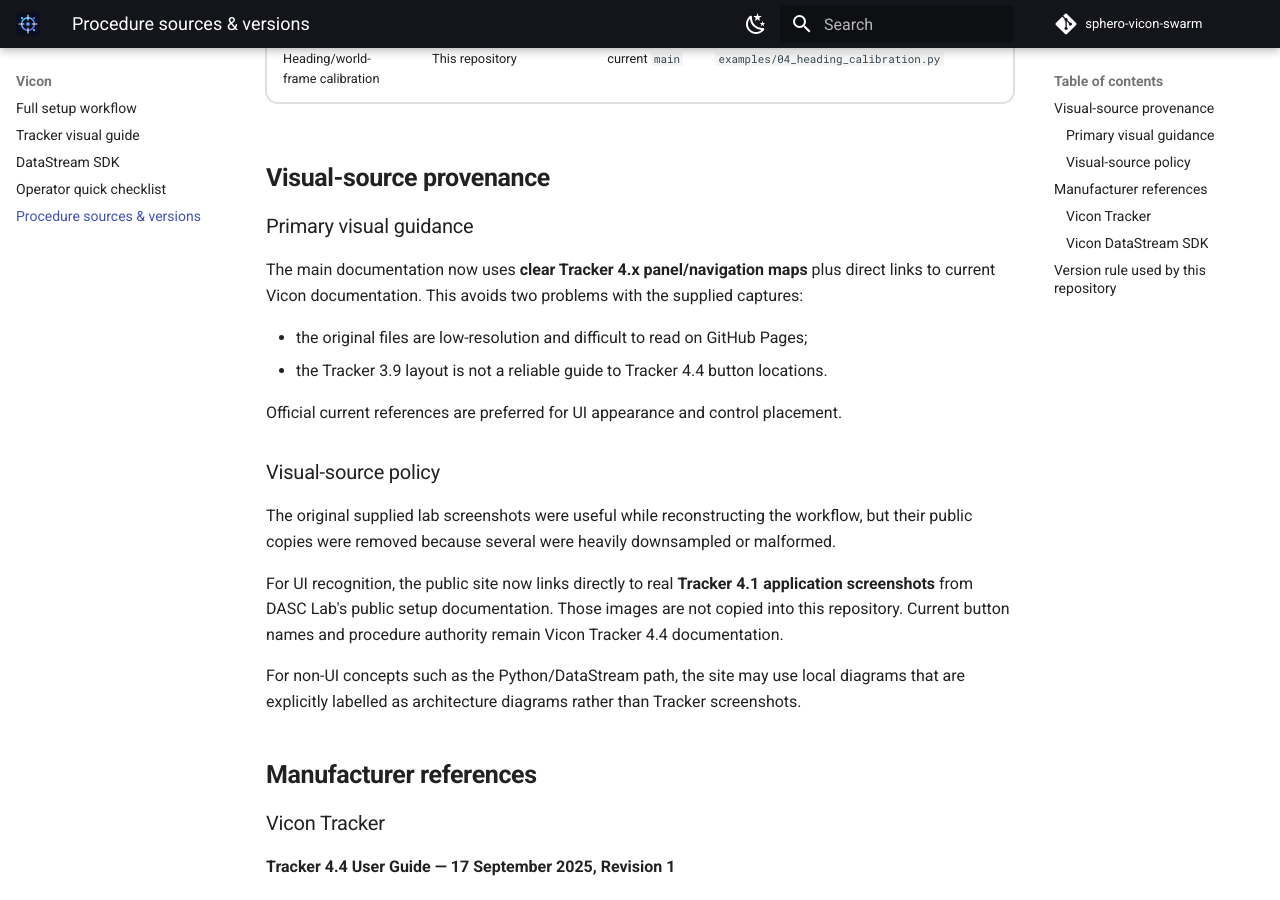
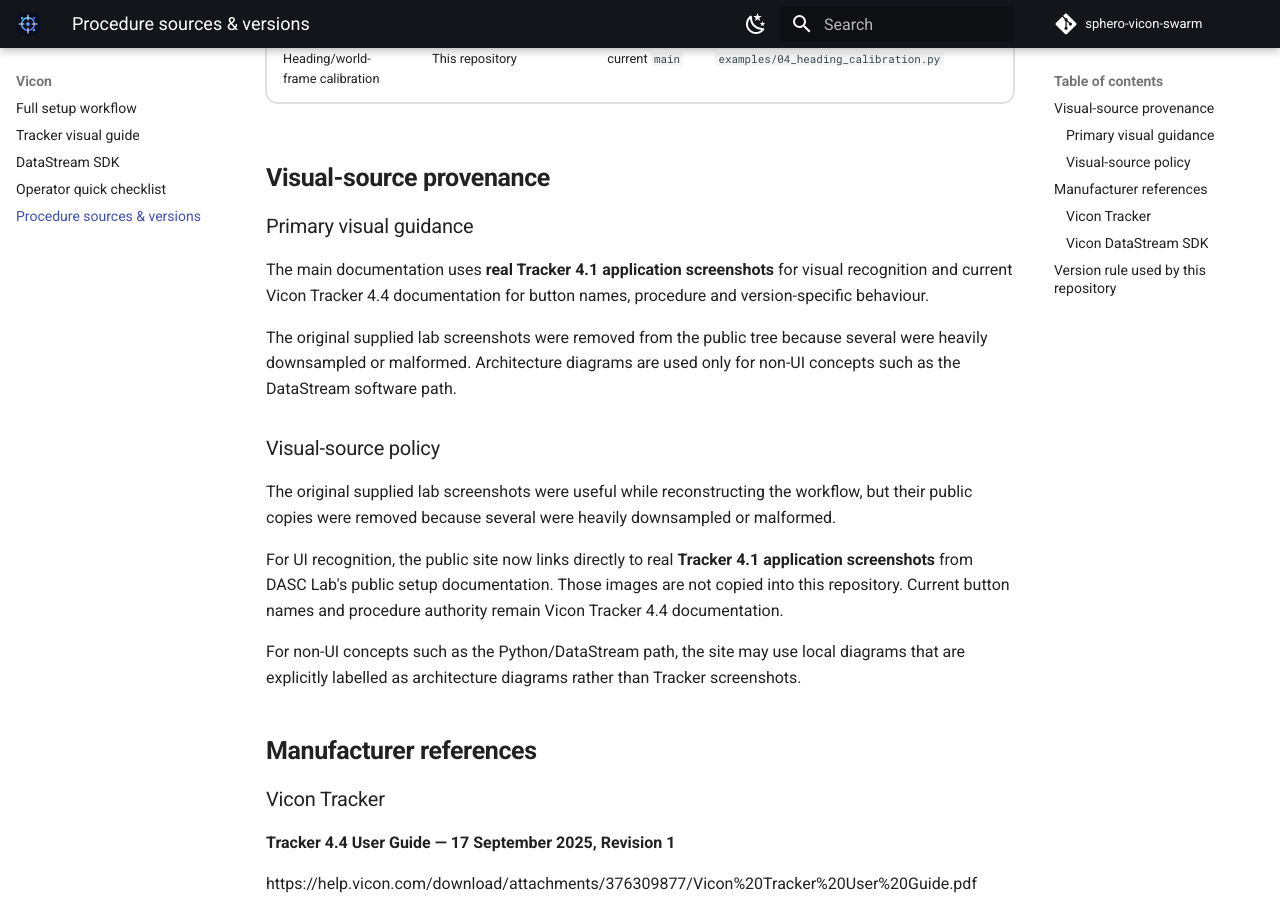
Before and after one commit to RV-crtl/sphero-vicon-swarm, an MkDocs documentation site: the page built from docs/vicon-procedure-sources.md, in a window 1280 px wide and 900 px high, scrolled down 1189 px. Built offline with MkDocs 1.6.1 and Material for MkDocs 9.7.7, drawn with Linux system fonts in a browser that asks for light colours; comment, search, counter and statistics services are not loaded.

Commit message:
docs: align visual provenance page with current site

```diff
--- a/docs/vicon-procedure-sources.md
+++ b/docs/vicon-procedure-sources.md
@@ -24,12 +24,9 @@
 
 ### Primary visual guidance
 
-The main documentation now uses **clear Tracker 4.x panel/navigation maps** plus direct links to current Vicon documentation. This avoids two problems with the supplied captures:
+The main documentation uses **real Tracker 4.1 application screenshots** for visual recognition and current Vicon Tracker 4.4 documentation for button names, procedure and version-specific behaviour.
 
-- the original files are low-resolution and difficult to read on GitHub Pages;
-- the Tracker 3.9 layout is not a reliable guide to Tracker 4.4 button locations.
-
-Official current references are preferred for UI appearance and control placement.
+The original supplied lab screenshots were removed from the public tree because several were heavily downsampled or malformed. Architecture diagrams are used only for non-UI concepts such as the DataStream software path.
 
 ### Visual-source policy
 
```
